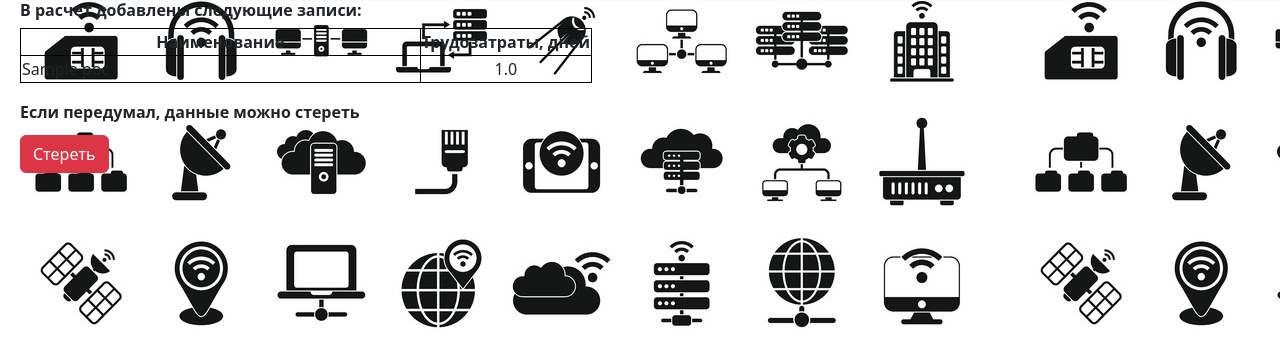
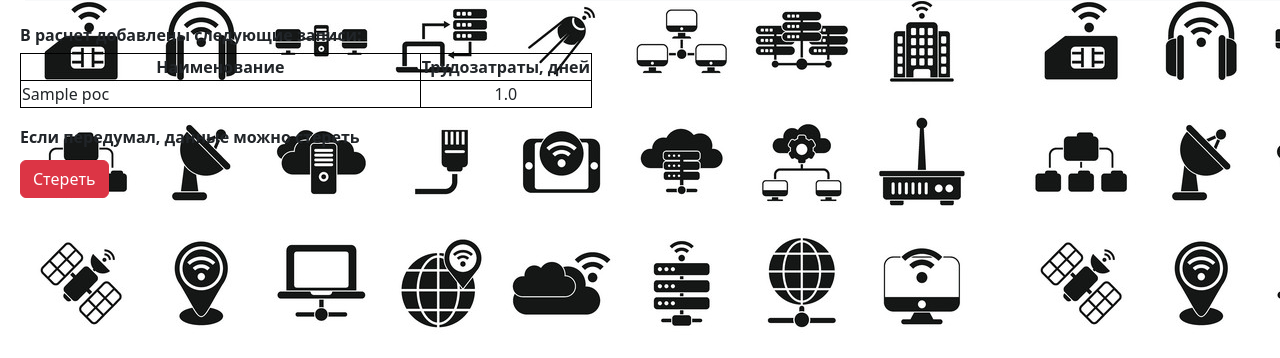
Before and after one commit to AleksNikiforov/presale, a Django app: page /poc/final/ in a window 1280 px wide. Shown: the part 65-423 px from the top of the page. Run offline with Django 4.2, Linux system fonts and the light colour scheme; tables that the repository leaves empty hold one stand-in row (values such as "Sample post"); some libraries are stand-ins or nearby versions.

Commit message:
correct final temlate

```diff
--- a/presalesite/design/templates/design/design_final.html
+++ b/presalesite/design/templates/design/design_final.html
@@ -3,7 +3,7 @@
 {% block content %}
 
 
-    <h6 style="margin-left:20px; font-weight: bold; cursor: pointer;" >В расчет добавлены следующие записи:</h6>
+    <h6 style="margin-left:20px; margin-top:25px; font-weight: bold; cursor: pointer;" >В расчет добавлены следующие записи:</h6>
 
     <body>
         <table style="border-collapse: collapse; margin-left:20px;">
--- a/presalesite/examination/templates/examination/examination_final.html
+++ b/presalesite/examination/templates/examination/examination_final.html
@@ -3,7 +3,7 @@
 {% block content %}
 
 
-    <h6 style="margin-left:20px; font-weight: bold; cursor: pointer;" >В расчет добавлены следующие записи:</h6>
+    <h6 style="margin-left:20px; margin-top:25px; font-weight: bold; cursor: pointer;" >В расчет добавлены следующие записи:</h6>
 
     <body>
         <table style="border-collapse: collapse; margin-left:20px;">
--- a/presalesite/poc/templates/poc/poc_final.html
+++ b/presalesite/poc/templates/poc/poc_final.html
@@ -3,7 +3,7 @@
 {% block content %}
 
 
-    <h6 style="margin-left:20px; font-weight: bold; cursor: pointer;" >В расчет добавлены следующие записи:</h6>
+    <h6 style="margin-left:20px; margin-top:25px; font-weight: bold; cursor: pointer;" >В расчет добавлены следующие записи:</h6>
 
     <body>
         <table style="border-collapse: collapse; margin-left:20px;">
```
